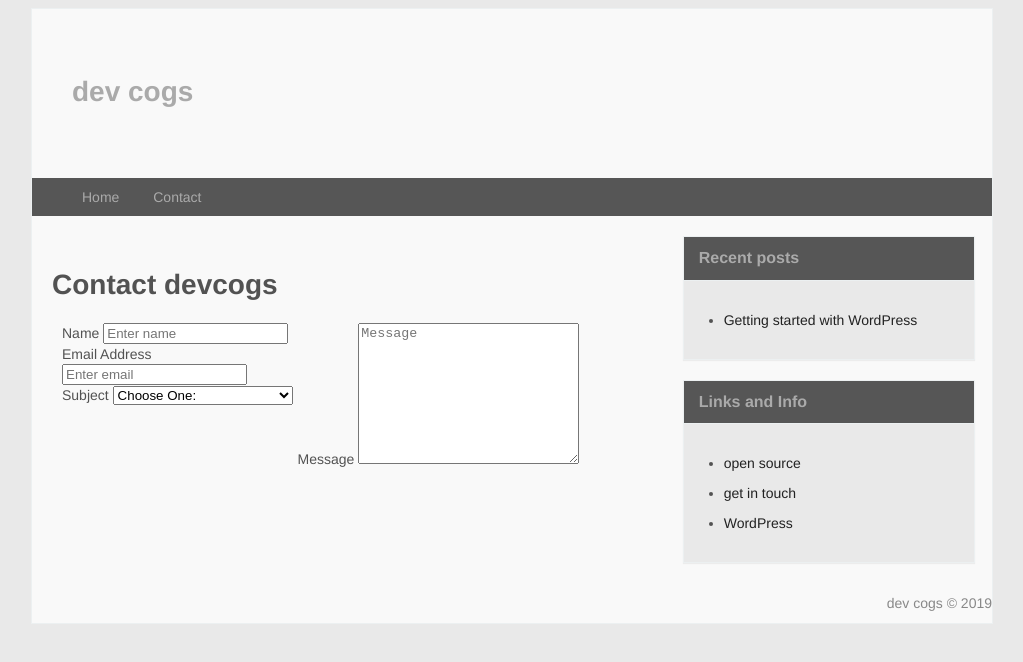
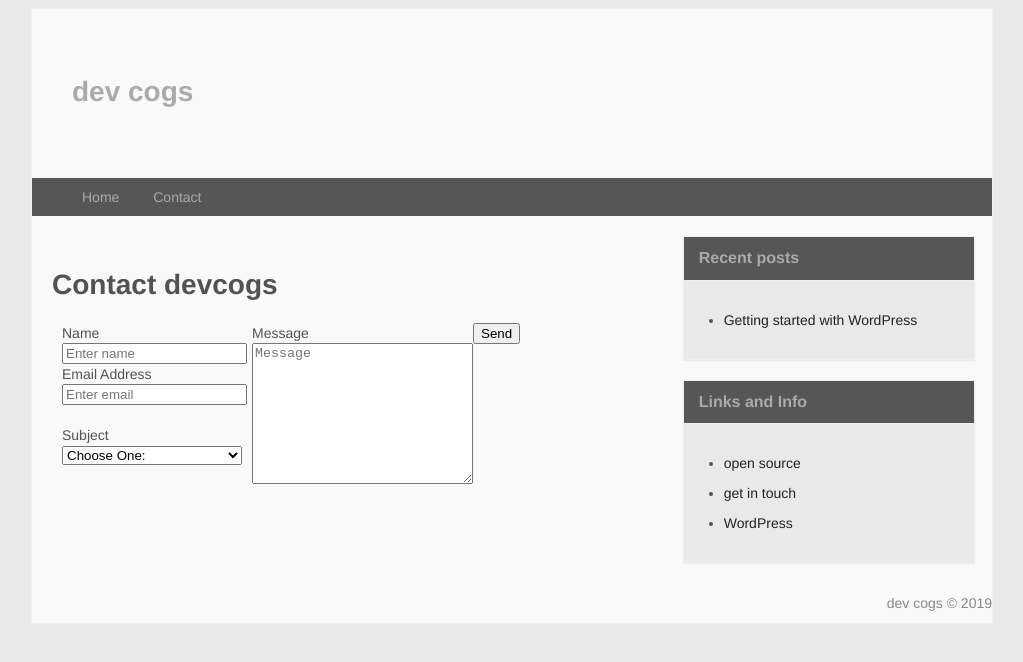
Before and after one commit to devcogs/devcogs.github.io, a Jekyll site: the page built from contact.html, in a window 1280 px wide. Shown: the top 662 px of the page, without its empty margins (128-1151 px from the left). Built offline with Jekyll 4.4.1, drawn with Linux system fonts in a browser that asks for light colours.

Commit message:
update contact form

```diff
--- a/contact.html
+++ b/contact.html
@@ -10,18 +10,18 @@ permalink: contact.html
 		<div class="col-md-6">
             <div class="form-group">
                 <label for="name">
-                    Name</label>
-                <input type="text" class="form-control" id="name" name="name" placeholder="Enter name" required="required">
+                    Name</label><br/>
+                <input type="text" class="form-control" id="name" name="name" placeholder="Enter name" required="required"><br/>
             </div>
             <div class="form-group">
                                 <label for="email">
-                                    Email Address</label>
+                                    Email Address</label><br/>
                                 <div class="input-group">
                                     <input type="email" class="form-control" id="email" name="email" placeholder="Enter email" required="required"></div>
-                            </div>
+                            </div><br/>
                             <div class="form-group">
                                 <label for="subject">
-                                    Subject</label>
+                                    Subject</label><br/>
                                 <select id="subject" name="subject" class="form-control" required="required">
                                     <option value="na" selected="">Choose One:</option>
                                     <option value="service">General Customer Service</option>
@@ -29,15 +29,16 @@ permalink: contact.html
                                     <option value="plugindev">Plugin Development</option>
                                     <option value="suggestions">Suggestions</option>
                                     <option value="product">Product Support</option>
-                                </select>
+                                </select><br/>
                             </div>
                         </div>
                         <div class="col-md-6">
                             <div class="form-group">
                                 <label for="name">
-                                    Message</label>
-                                <textarea name="message" id="message" class="form-control" rows="9" cols="25" required="required" placeholder="Message"></textarea>
+                                    Message</label><br/>
+                                <textarea name="message" id="message" class="form-control" rows="9" cols="25" required="required" placeholder="Message"></textarea><br/>
                             </div>
                         </div>
+                        <input type="submit" id="send-btn" value="Send">
                     </div>
                     </form>
```
